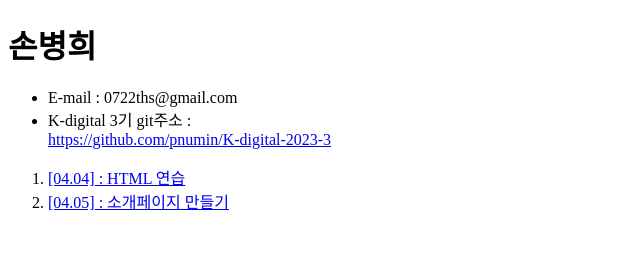
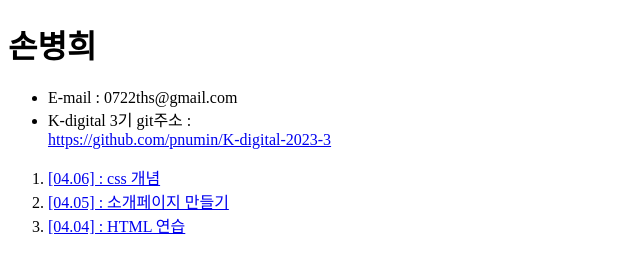
Before and after one commit to Byeonghee-son/htmlcss, a plain HTML site: page index.html in a window 1280 px wide. Shown: the whole page, without its empty margins (0-640 px from the left). Drawn offline with Linux system fonts and the light colour scheme.

Commit message:
css 개념

```diff
--- a/index.html
+++ b/index.html
@@ -12,8 +12,9 @@
             </li>
         </ul>
         <ol>
+            <li><a href="./03/03.html">[04.06] : css 개념</a></li>
+            <li><a href="./02/02.html">[04.05] : 소개페이지 만들기</a></li>
             <li><a href="./01/01.html">[04.04] : HTML 연습</a></li>
-            <li><a href="./02/02.html">[04.05] : 소개페이지 만들기</a></li>
         </ol>
     </body>
 </html>
```
